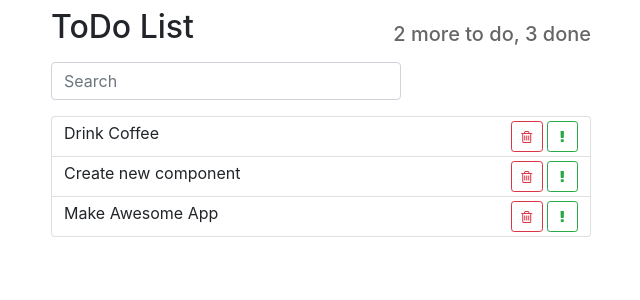
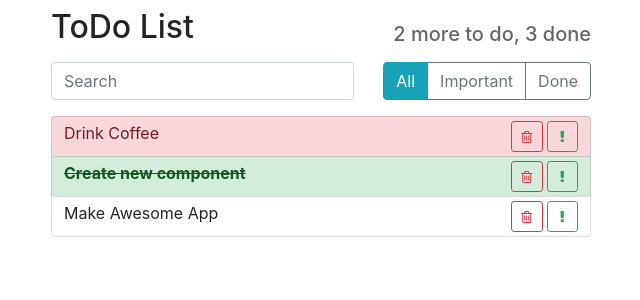
Before and after one commit to KrKrainov/todo-list, a React (Create React App) app: page / in a window 1280 px wide. Shown: the top 300 px of the page, without its empty margins (319-959 px from the left). Built offline with nearby package versions, Linux system fonts and the light colour scheme.

Commit message:
created class component

```diff
--- a/package.json
+++ b/package.json
@@ -4,6 +4,7 @@
   "private": true,
   "dependencies": {
     "bootstrap": "^4.3.1",
+    "classnames": "^2.2.6",
     "font-awesome": "^4.7.0",
     "react": "^16.8.6",
     "react-dom": "^16.8.6",
--- a/src/components/App.js
+++ b/src/components/App.js
@@ -3,11 +3,12 @@ import React, { PureComponent } from 'react';
 import AppHeader from './AppHeader/AppHeader';
 import TodoList from './TodoList/TodoList';
 import SearchPanel from './SearchPanel/SearchPanel';
+import ItemStatusFilter from './ItemStatusFilter/ItemStatusFilter';
 
 const TODO_DATA = [
-    { label: 'Drink Coffee', id: 1 },
-    { label: 'Create new component', id: 2 },
-    { label: 'Make Awesome App', id: 3 }
+    { label: 'Drink Coffee', important: true, done: false, id: 1 },
+    { label: 'Create new component', important: false, done: true, id: 2 },
+    { label: 'Make Awesome App', important: false, done: false, id: 3 }
 ];
 
 class App extends PureComponent {
@@ -16,7 +17,10 @@ class App extends PureComponent {
             <div className="row justify-content-center">
                 <div className="col-6">
                     <AppHeader/>
-                    <SearchPanel/>
+                    <div className="row">
+                        <SearchPanel/>
+                        <ItemStatusFilter/>
+                    </div>
                     <TodoList todos={TODO_DATA}/>
                 </div>
             </div>
--- /dev/null
+++ b/src/components/ItemStatusFilter/ItemStatusFilter.js
@@ -0,0 +1,15 @@
+import React, { PureComponent } from "react";
+
+export default class ItemStatusFilter extends PureComponent {
+    render() {
+        return (
+            <div className="col-sm-5">
+                <div className="btn-group float-right">
+                    <button type="button" className="btn btn-info">All</button>
+                    <button type="button" className="btn btn-outline-secondary">Important</button>
+                    <button type="button" className="btn btn-outline-secondary">Done</button>
+                </div>
+            </div>
+        )
+    }
+}
--- a/src/components/SearchPanel/SearchPanel.js
+++ b/src/components/SearchPanel/SearchPanel.js
@@ -2,10 +2,8 @@ import React from 'react';
 
 const SearchPanel = () => {
     return (
-        <div className="row">
-            <div className="col-sm-8">
-                <input className="form-control mb-3" type="search" placeholder="Search" aria-label="Search"/>
-            </div>
+        <div className="col-sm-7">
+            <input className="form-control mb-3" type="search" placeholder="Search" aria-label="Search"/>
         </div>
     )
 };
--- a/src/components/TodoList/TodoList.css
+++ b/src/components/TodoList/TodoList.css
@@ -1,3 +1,16 @@
 .list-group .list-group-item {
     padding: .25rem .75rem;
+    cursor: pointer;
 }
+
+.todo-list .important {
+    color: #721c24;
+    background-color: #f8d7da;
+}
+
+.todo-list .done {
+    color: #155724;
+    background-color: #d4edda;
+    text-decoration: line-through;
+    font-weight: bold;
+}
--- a/src/components/TodoList/TodoList.js
+++ b/src/components/TodoList/TodoList.js
@@ -1,20 +1,21 @@
 import React from 'react';
+import classNames from 'classnames';
 
 import TodoListItem from '../TodoListItem/TodoListItem';
 import './TodoList.css';
 
 const TodoList = ({ todos }) => {
     const elements = todos.map((item) => {
-        const { id, ...itemProps } = item;
+        const { id, important, done, ...itemProps } = item;
         return (
-            <li className="list-group-item" key={id}>
+            <li className={classNames("list-group-item", {"important": important, "done": done})} key={id}>
                <TodoListItem { ...itemProps }/>
            </li>
         )
     });
 
     return (
-        <ul className="list-group">
+        <ul className="list-group todo-list">
             { elements }
         </ul>
     )
```
Also changed, not shown: src/components/TodoListItem/TodoListItem.js (+7 -5 lines), src/components/ItemStatusFilter/ItemStatusFilter.css (added).
